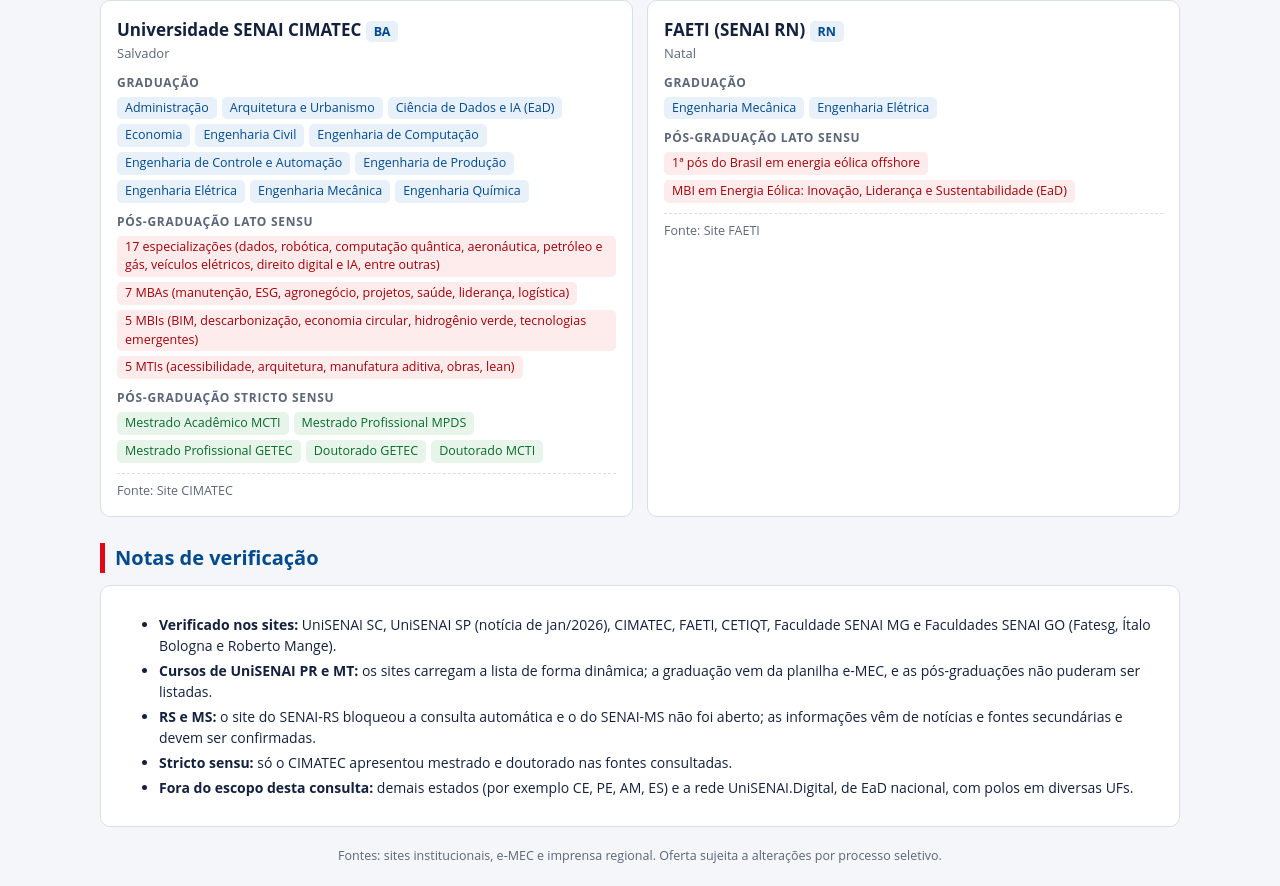
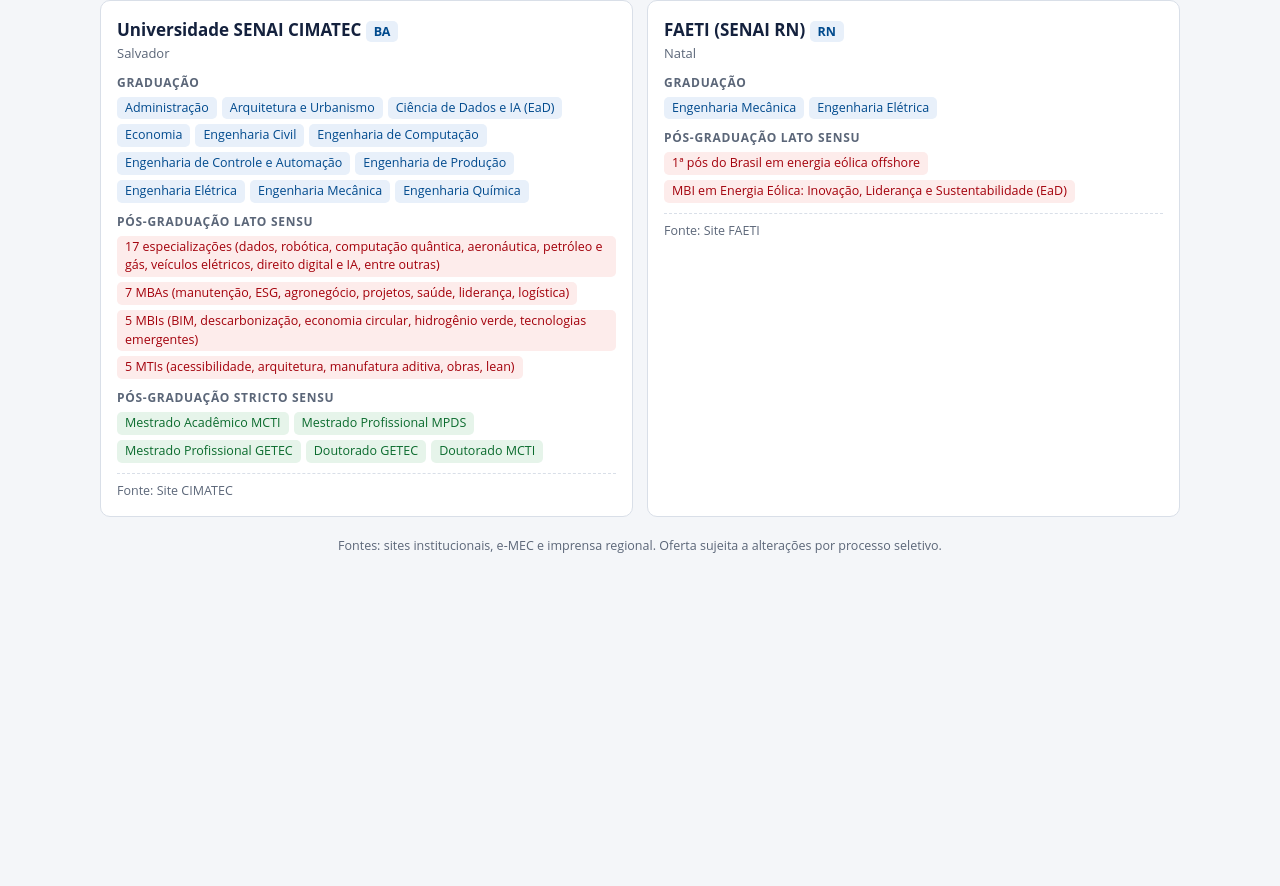
Before and after one commit to marcelo-steffen/unisenai, a plain HTML site: page index.html in a window 1280 px wide. Shown: the part 2735-3621 px from the top of the page. After the commit the page ends 3311 px from the top, so only its background shows below. Drawn offline with Linux system fonts and the light colour scheme.

Commit message:
Remove verification notes from index.html
Removed verification notes and related content from the main section.

```diff
--- a/index.html
+++ b/index.html
@@ -49,15 +49,6 @@ footer{padding:20px;color:var(--mut);font-size:12.5px;text-align:center}
 <div class="kpis" id="kpis"></div>
 <div class="chips" id="chips" role="group" aria-label="Filtrar por região"></div>
 <div id="out"></div>
-<h2>Notas de verificação</h2>
-<div class="box"><ul>
-<li><b>Verificado nos sites:</b> UniSENAI SC, UniSENAI SP (notícia de jan/2026), CIMATEC, FAETI, CETIQT, Faculdade SENAI MG e Faculdades SENAI GO (Fatesg, Ítalo Bologna e Roberto Mange).</li>
-<li><b>Cursos de UniSENAI PR e MT:</b> os sites carregam a lista de forma dinâmica; a graduação vem da planilha e-MEC, e as pós-graduações não puderam ser listadas.</li>
-<li><b>RS e MS:</b> o site do SENAI-RS bloqueou a consulta automática e o do SENAI-MS não foi aberto; as informações vêm de notícias e fontes secundárias e devem ser confirmadas.</li>
-<li><b>Stricto sensu:</b> só o CIMATEC apresentou mestrado e doutorado nas fontes consultadas.</li>
-<li><b>Fora do escopo desta consulta:</b> demais estados (por exemplo CE, PE, AM, ES) e a rede UniSENAI.Digital, de EaD nacional, com polos em diversas UFs.</li>
-</ul></div>
-</main>
 <footer>Fontes: sites institucionais, e-MEC e imprensa regional. Oferta sujeita a alterações por processo seletivo.</footer>
 <script>
 const D=[
```
